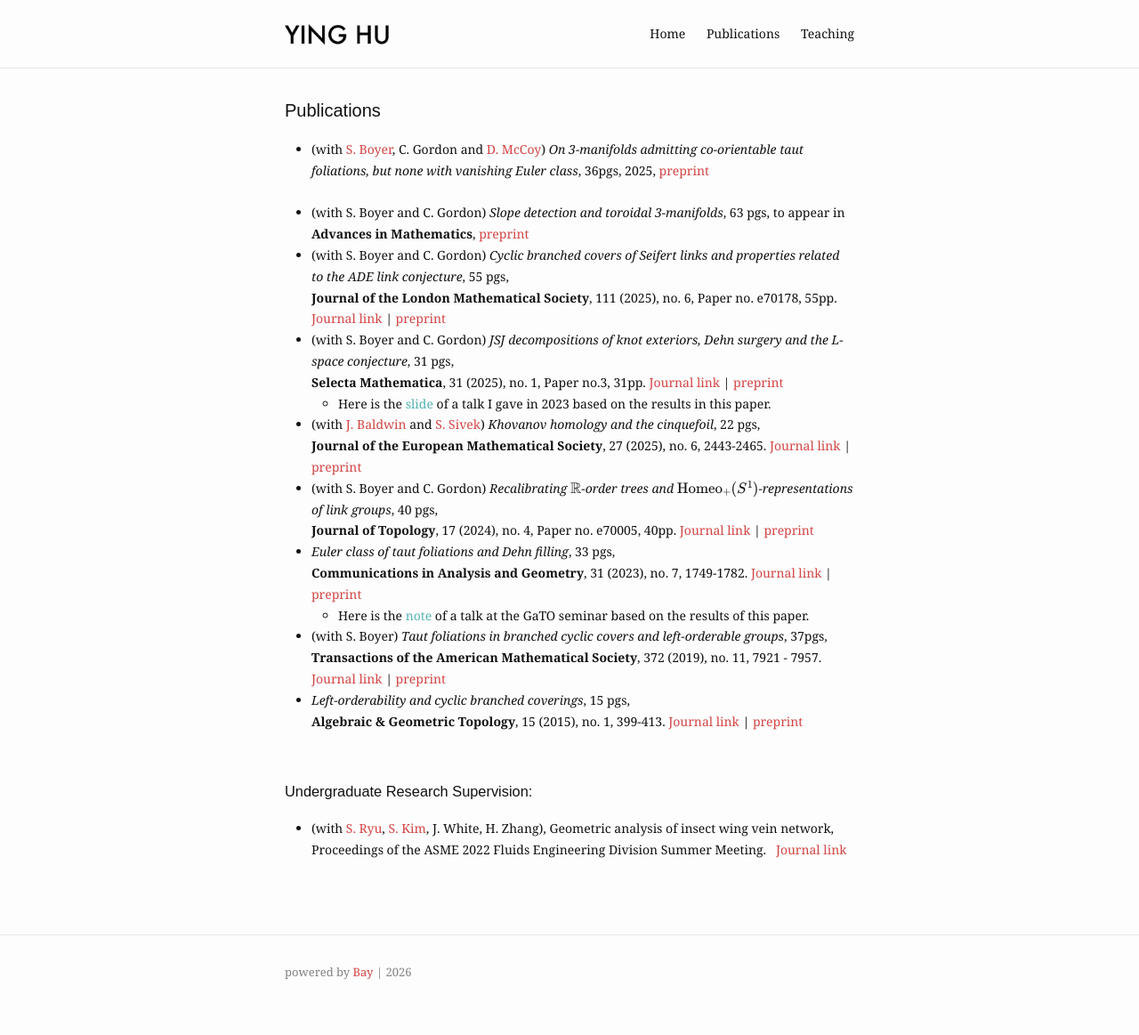
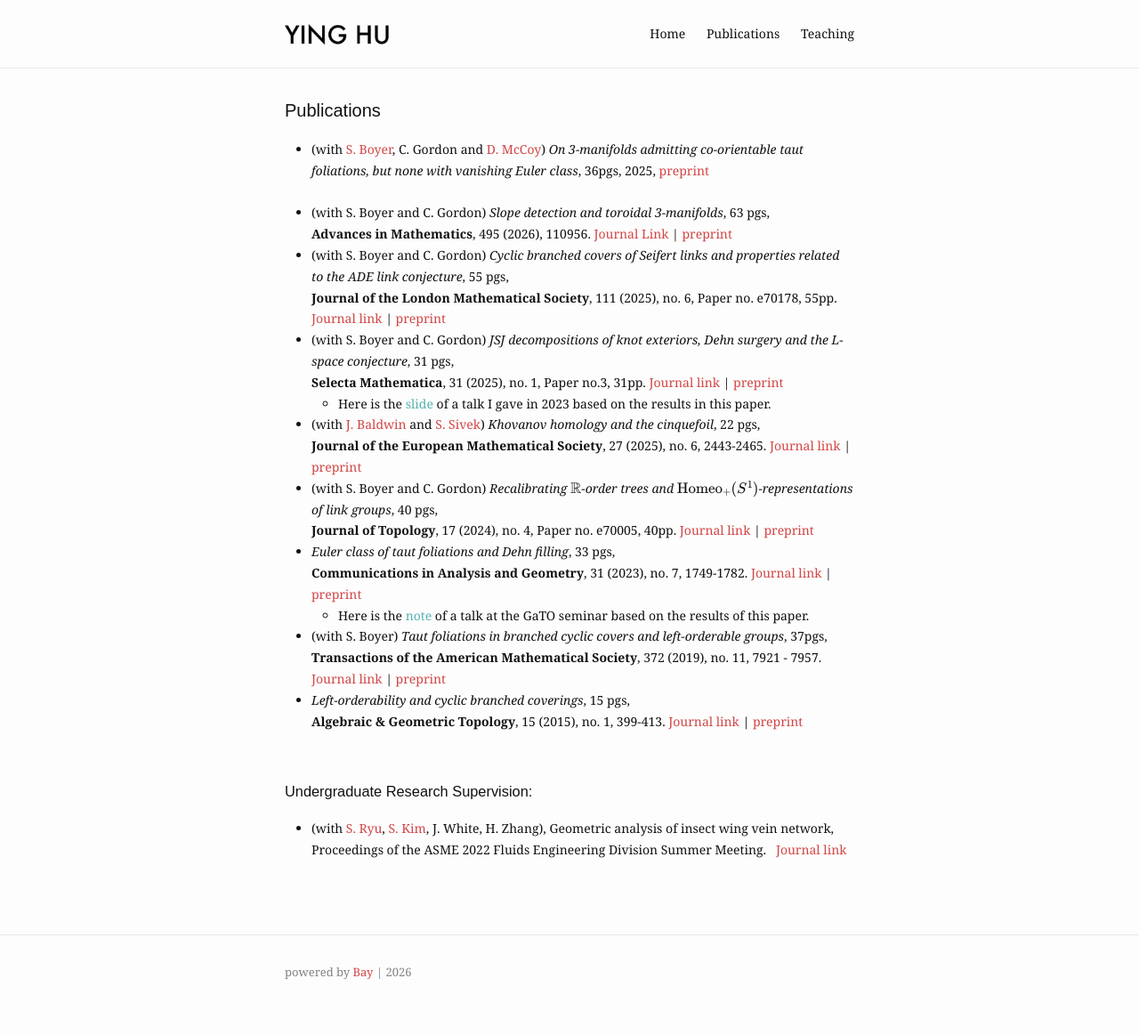
Before and after one commit to yinghu-math/yinghu-math.github.io, a Jekyll site: the page built from research.md, in a window 1280 px wide. Shown: the whole page at 89% size. Built offline with Jekyll 4.4.1, drawn with Linux system fonts in a browser that asks for light colours.

Commit message:
update journal information

```diff
--- a/research.md
+++ b/research.md
@@ -14,11 +14,8 @@ slug: /research
         </li>
 
 <br>
-      <li>(with S. Boyer and C. Gordon) <em>Slope detection and toroidal 3-manifolds</em>, 63 pgs, to appear in <strong>Advances in Mathematics</strong>, <a href="https://arxiv.org/abs/2106.14378">preprint</a>
-    <!--        <ul>
-            <li style="margin: 5px 0;"> Here is the <a href="/assets/files/slope_detection_talk_note_CMS.pdf" target="_blank" style="color: #55B3B1;">slide</a> of the talk I gave at the CMS summer meeting. Some of the results in the paper are discussed there.
-            </li>
-            </ul>-->
+      <li>(with S. Boyer and C. Gordon) <em>Slope detection and toroidal 3-manifolds</em>, 63 pgs, <br>
+     <strong>Advances in Mathematics</strong>, 495 (2026), 110956. <a href="https://www.sciencedirect.com/science/article/abs/pii/S0001870826001787">Journal Link</a>  | <a href="https://arxiv.org/abs/2106.14378">preprint</a>
         </li>
         <li>(with S. Boyer and C. Gordon) <em>Cyclic branched covers of Seifert links and properties related to the ADE link conjecture</em>, 55 pgs, <br>
         <strong>Journal of the London Mathematical Society</strong>, 111 (2025), no. 6, Paper no. e70178, 55pp. <a href="https://londmathsoc.onlinelibrary.wiley.com/doi/10.1112/jlms.70178"> Journal link </a> | <a href="https://arxiv.org/abs/2402.15914">preprint</a>
```
Also changed, not shown: index.md (+3 -1 lines).
